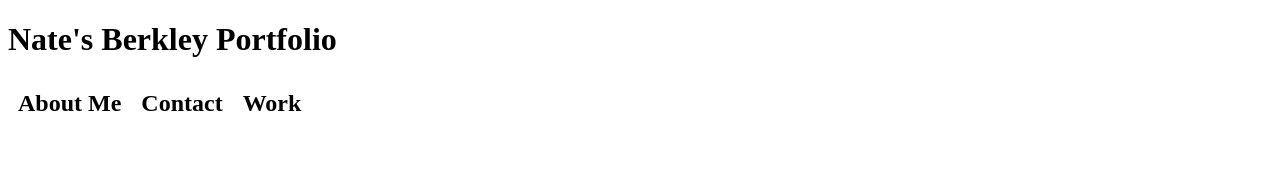
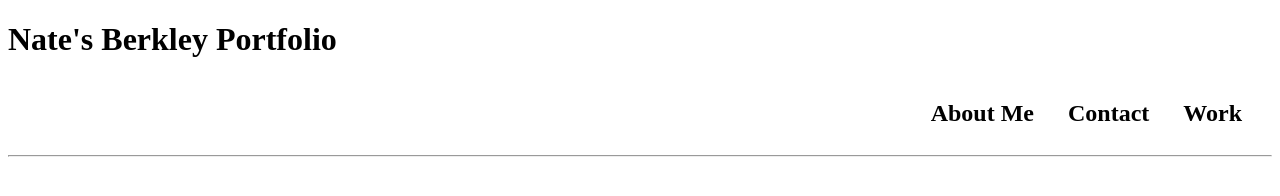
Before and after one commit to natepoor/Nates-Professional-Portfolio, a plain HTML site: page assests/index.html in a window 1280 px wide. Drawn offline with Linux system fonts and the light colour scheme.

Commit message:
Added line and changed h2 to the right

```diff
--- a/assests/index.html
+++ b/assests/index.html
@@ -3,15 +3,22 @@
 <head>
     <meta charset="UTF-8">
     <title>Nate Poor's Portfolio</title>
+    <link rel="stylesheet" type="text/css" href="styles.css">
 
 </head>
 <body>
+    <header></header>
     <h1>Nate's Berkley Portfolio</h1>
     <div class="container">
+        <div class="h2-container">
+            <h2>About Me</h2>
+            <h2>Contact</h2>
+            <h2>Work</h2>
+        </div>
+    </div>
+    <hr>
+</header>
 
-    <h2>About Me</h2>
-    <h2>Contact</h2>
-    <h2>Work</h2>
-    <link rel="stylesheet" type="text/css" href="styles.css">
-</div>
+    </div>
 </body>
+</html>
--- a/assests/styles.css
+++ b/assests/styles.css
@@ -1,22 +1,13 @@
-.h1-containter {
-    display: flex;
-    justify-content: flex-start;
+.container {
+  text-align: right;
 }
 
+.h2-container {
+  white-space: nowrap; /* Prevent line breaks */
+  margin: 0px 0; /* Add margin for spacing */
+}
 
-.h2-container {
-    display: flex;
-    justify-content: flex-end;
-  }
-
-  h2 {
-    margin: 10px; /* Reset margin */
-  }
-  .container {
-    display: flex;
-    align-items: baseline;
-  }
-
-  h1, h2 {
-    margin: 10; /* Reset margin */
-  }
+.h2-container h2 {
+  display: inline-block; /* Make elements inline */
+  margin-right: 30px; /* Add space between h2 elements */
+}
```
